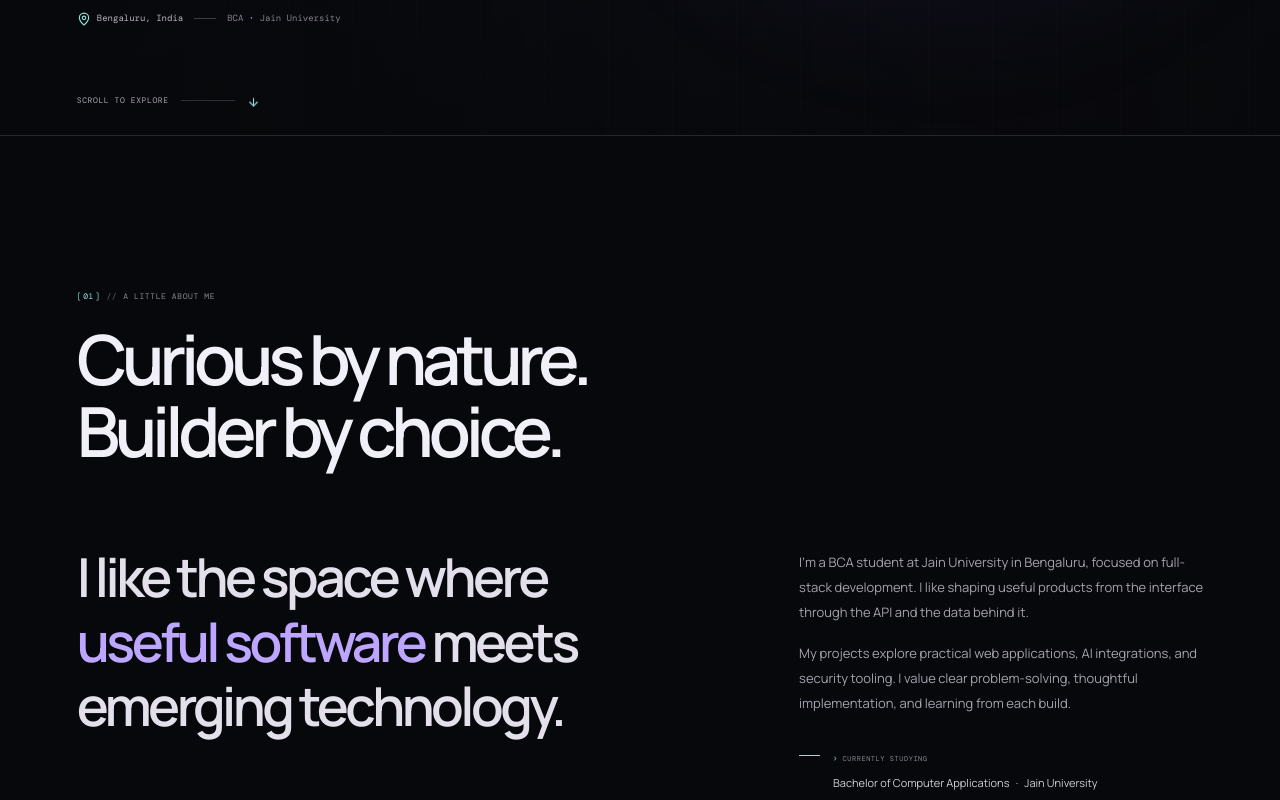
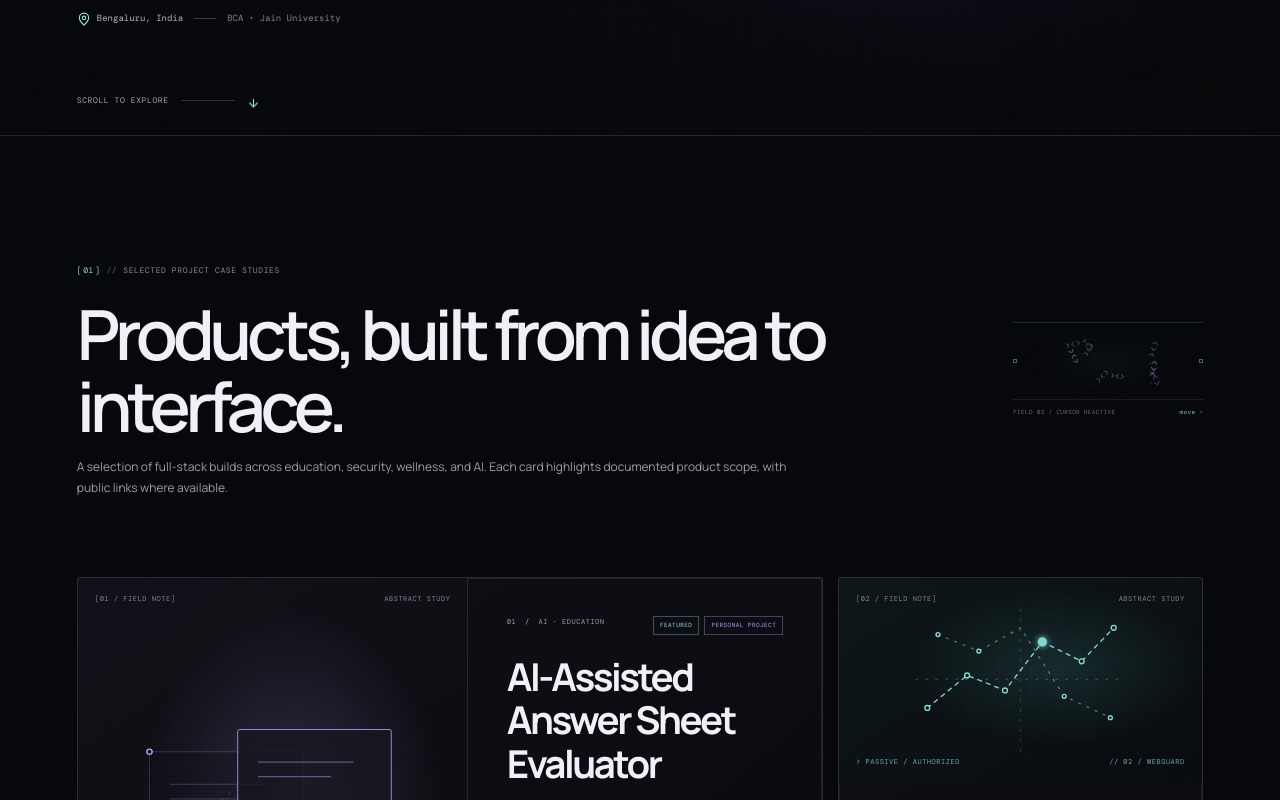
Before and after one commit to akshatg109/portfolio, a React (Vite) app: page / in a window 1280 px wide. Shown: the part 740-1540 px from the top of the page. Built offline with nearby package versions, Linux system fonts and the light colour scheme.

Commit message:
refactor: remove redundant about section

```diff
--- a/src/App.jsx
+++ b/src/App.jsx
@@ -1,25 +1,21 @@
 import Navbar from './components/Navbar.jsx'
 import Hero from './components/Hero.jsx'
-import About from './components/About.jsx'
 import Projects from './components/Projects.jsx'
 import Skills from './components/Skills.jsx'
 import Achievements from './components/Achievements.jsx'
 import Contact from './components/Contact.jsx'
 import Footer from './components/Footer.jsx'
-import CursorAura from './components/CursorAura.jsx'
 import ScrollProgress from './components/ScrollProgress.jsx'
 
 export default function App() {
   return (
     <div className="portfolio-site">
       <ScrollProgress />
-      <CursorAura />
       <a className="skip-link" href="#main-content">Skip to content</a>
       <Navbar />
       <main id="main-content" tabIndex="-1">
         <Hero />
         <div className="content-shell">
-          <About />
           <Projects />
           <Skills />
           <Achievements />
--- a/src/components/About.jsx
+++ /dev/null
@@ -1,39 +0,0 @@
-import Reveal from './Reveal.jsx'
-import SectionHeading from './SectionHeading.jsx'
-
-export default function About() {
-  return (
-    <section className="section about-section" id="about" aria-labelledby="about-heading">
-      <Reveal>
-        <SectionHeading
-          number="01"
-          eyebrow="A little about me"
-          title={<>Curious by nature.<br />Builder by choice.</>}
-          titleId="about-heading"
-        />
-      </Reveal>
-      <div className="about-layout">
-        <Reveal className="about-lede-wrap">
-          <p className="about-lede">
-            I like the space where <span>useful software</span> meets emerging technology.
-          </p>
-        </Reveal>
-        <Reveal className="about-copy" delay={90}>
-          <p>
-            I’m a BCA student at Jain University in Bengaluru, focused on full-stack development. I like shaping useful products from the interface through the API and the data behind it.
-          </p>
-          <p>
-            My projects explore practical web applications, AI integrations, and security tooling. I value clear problem-solving, thoughtful implementation, and learning from each build.
-          </p>
-          <div className="about-education">
-            <span className="about-education__rule" aria-hidden="true" />
-            <div>
-               <span className="micro-label"><span className="about-prompt" aria-hidden="true">&gt; </span>CURRENTLY STUDYING</span>
-              <p>Bachelor of Computer Applications <span>·</span> Jain University</p>
-            </div>
-          </div>
-        </Reveal>
-      </div>
-    </section>
-  )
-}
--- a/src/components/Achievements.jsx
+++ b/src/components/Achievements.jsx
@@ -7,7 +7,7 @@ export default function Achievements() {
     <section className="section achievements-section" id="achievements" aria-labelledby="achievements-heading">
       <Reveal>
         <SectionHeading
-          number="04"
+          number="03"
           eyebrow="Milestones & making"
           title="Built with other people."
           description="A few moments that pushed me to think, collaborate, and make under pressure."
--- a/src/components/Contact.jsx
+++ b/src/components/Contact.jsx
@@ -10,7 +10,7 @@ export default function Contact() {
           <div className="contact-copy">
             <p className="eyebrow section-eyebrow">
               <span className="eyebrow-index">
-                <span aria-hidden="true">[</span>05<span aria-hidden="true">]</span>
+                <span aria-hidden="true">[</span>04<span aria-hidden="true">]</span>
               </span>
               <span className="section-eyebrow__separator" aria-hidden="true">//</span>
               <span>Open to good ideas</span>
--- a/src/components/CursorAura.jsx
+++ /dev/null
@@ -1,40 +0,0 @@
-import { useEffect, useRef } from 'react'
-
-export default function CursorAura() {
-  const auraRef = useRef(null)
-
-  useEffect(() => {
-    const element = auraRef.current
-    const pointerQuery = window.matchMedia('(hover: hover) and (pointer: fine)')
-    const motionQuery = window.matchMedia('(prefers-reduced-motion: reduce)')
-    if (!element || !pointerQuery.matches || motionQuery.matches) return undefined
-
-    let frame = 0
-    let x = 0
-    let y = 0
-
-    const onPointerMove = event => {
-      if (event.pointerType !== 'mouse') return
-      x = event.clientX
-      y = event.clientY
-      if (frame) return
-      frame = requestAnimationFrame(() => {
-        frame = 0
-        element.style.transform = `translate3d(${x}px, ${y}px, 0) translate(-50%, -50%)`
-        element.classList.add('is-visible')
-      })
-    }
-
-    const onPointerLeave = () => element.classList.remove('is-visible')
-
-    window.addEventListener('pointermove', onPointerMove, { passive: true })
-    document.documentElement.addEventListener('pointerleave', onPointerLeave)
-    return () => {
-      if (frame) cancelAnimationFrame(frame)
-      window.removeEventListener('pointermove', onPointerMove)
-      document.documentElement.removeEventListener('pointerleave', onPointerLeave)
-    }
-  }, [])
-
-  return <div ref={auraRef} className="cursor-aura" aria-hidden="true" />
-}
--- a/src/components/Hero.jsx
+++ b/src/components/Hero.jsx
@@ -100,7 +100,7 @@ export default function Hero() {
 
         </div>
 
-        <a className="hero__scroll" href="#about">
+        <a className="hero__scroll" href="#projects">
           <span>Scroll to explore</span>
           <span className="hero__scroll-line" />
           <ArrowDown size={13} aria-hidden="true" />
--- a/src/components/Navbar.jsx
+++ b/src/components/Navbar.jsx
@@ -2,7 +2,6 @@ import { useEffect, useRef, useState } from 'react'
 import { ArrowUpRight, Menu, X } from 'lucide-react'
 
 const navigation = [
-  { label: 'About', href: '#about' },
   { label: 'Work', href: '#projects' },
   { label: 'Skills', href: '#skills' },
   { label: 'Milestones', href: '#achievements' },
--- a/src/components/Projects.jsx
+++ b/src/components/Projects.jsx
@@ -9,7 +9,7 @@ export default function Projects() {
     <section className="section projects-section" id="projects" aria-labelledby="projects-heading">
       <Reveal>
         <SectionHeading
-          number="02"
+          number="01"
           eyebrow="Selected project case studies"
           title="Products, built from idea to interface."
           description="A selection of full-stack builds across education, security, wellness, and AI. Each card highlights documented product scope, with public links where available."
--- a/src/components/Skills.jsx
+++ b/src/components/Skills.jsx
@@ -192,7 +192,7 @@ export default function Skills() {
         <div className="skills-story">
           <Reveal>
             <SectionHeading
-              number="03"
+              number="02"
               eyebrow="Tools of the trade"
               title="What I work with."
               description="From programming fundamentals to modern interfaces and AI integrations, this is the toolkit behind the things I build."
--- a/src/index.css
+++ b/src/index.css
@@ -116,39 +116,6 @@ svg {
   pointer-events: none;
 }
 
-.cursor-aura {
-  position: fixed;
-  z-index: 2;
-  top: 0;
-  left: 0;
-  width: 290px;
-  height: 290px;
-  transform: translate(-50%, -50%);
-  border-radius: 50%;
-  background: radial-gradient(circle, rgba(171, 145, 255, 0.105) 0%, rgba(132, 114, 217, 0.055) 31%, transparent 70%);
-  opacity: 0;
-  mix-blend-mode: screen;
-  pointer-events: none;
-  transition: opacity 220ms ease;
-  will-change: transform;
-}
-
-.cursor-aura::after {
-  position: absolute;
-  top: 50%;
-  left: 50%;
-  width: 23px;
-  height: 23px;
-  transform: translate(-50%, -50%);
-  border: 1px solid rgba(205, 192, 255, 0.37);
-  border-radius: 50%;
-  content: '';
-}
-
-.cursor-aura.is-visible {
-  opacity: 1;
-}
-
 .skip-link {
   position: fixed;
   z-index: 110;
@@ -166,7 +133,6 @@ svg {
 }
 
 .eyebrow,
-.micro-label,
 .project-number,
 .project-status,
 .project-role,
@@ -884,76 +850,6 @@ svg {
     opacity 760ms cubic-bezier(0.18, 0.75, 0.26, 1) var(--reveal-delay, 0ms),
     transform 760ms cubic-bezier(0.18, 0.75, 0.26, 1) var(--reveal-delay, 0ms),
     filter 760ms ease var(--reveal-delay, 0ms);
-}
-
-/* About */
-.about-section {
-  padding-top: clamp(96px, 12vw, 165px);
-}
-
-.about-layout {
-  display: grid;
-  grid-template-columns: minmax(0, 1fr) minmax(290px, 0.68fr);
-  gap: clamp(50px, 10vw, 160px);
-  align-items: start;
-}
-
-.about-lede {
-  max-width: 680px;
-  margin: 0;
-  color: #e3dfeb;
-  font-size: clamp(29px, 4.2vw, 55px);
-  font-weight: 550;
-  letter-spacing: -0.065em;
-  line-height: 1.2;
-}
-
-.about-lede span {
-  color: var(--violet);
-}
-
-.about-copy {
-  padding-top: 5px;
-}
-
-.about-copy > p {
-  margin: 0 0 17px;
-  color: #a6a2af;
-  font-size: 13px;
-  line-height: 1.9;
-}
-
-.about-education {
-  display: flex;
-  gap: 13px;
-  align-items: flex-start;
-  margin-top: 28px;
-}
-
-.about-education__rule {
-  width: 21px;
-  height: 1px;
-  flex: 0 0 auto;
-  margin-top: 12px;
-  background: var(--cyan);
-}
-
-.micro-label {
-  color: #8c8896;
-  font-size: 7px;
-}
-
-.about-prompt { color: var(--cyan); }
-
-.about-education p {
-  margin: 5px 0 0;
-  color: #d1cdd8;
-  font-size: 11px;
-}
-
-.about-education p span {
-  padding-inline: 4px;
-  color: var(--cyan);
 }
 
 /* Project atlas — intentionally varied, not a row of identical cards */
@@ -2187,7 +2083,6 @@ svg {
   .hero__grid { background-size: 46px 46px; }
 
   .section { padding-block: 79px; }
-  .about-section { padding-top: 86px; }
   .section-heading { margin-bottom: 39px; }
   .section-heading__main { align-items: flex-start; flex-direction: column; gap: 14px; }
   .projects-section .section-heading__main {
@@ -2202,10 +2097,6 @@ svg {
   .project-school__frame { height: 67px; }
   .section-heading h2 { font-size: clamp(36px, 9vw, 56px); }
   .section-heading__description { max-width: 520px; font-size: 11px; }
-  .about-layout { grid-template-columns: 1fr; gap: 26px; }
-  .about-lede { max-width: 580px; font-size: clamp(29px, 8vw, 42px); }
-  .about-copy > p { font-size: 12px; }
-
   .project-grid { grid-template-columns: repeat(6, minmax(0, 1fr)); gap: 12px; }
   .project-card--feature .project-card__article,
   .project-card--feature-wide .project-card__article { min-height: 100%; }
@@ -2344,10 +2235,6 @@ svg {
   .spotlight-card.project-card { cursor: default; }
 }
 
-@media (hover: none), (pointer: coarse), (prefers-reduced-motion: reduce) {
-  .cursor-aura { display: none; }
-}
-
 @media (prefers-reduced-motion: reduce) {
   html { scroll-behavior: auto; }
   *,
```
